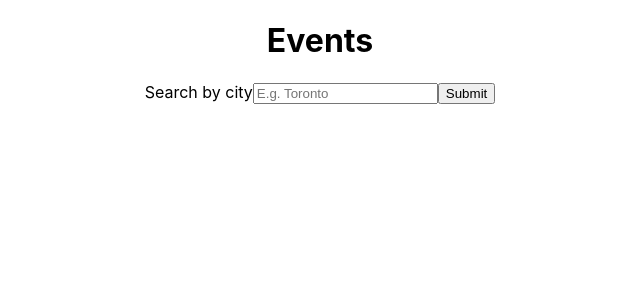
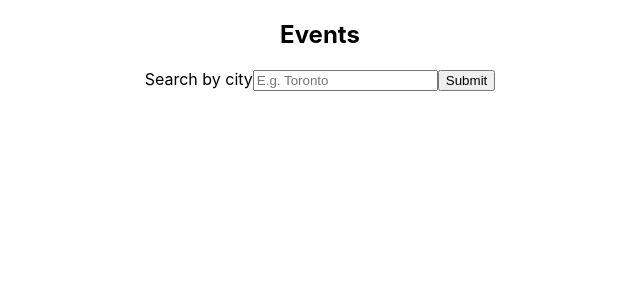
Before and after one commit to itsninam/event-finder, a React (Create React App) app: page / in a window 1280 px wide. Shown: the top 300 px of the page, without its empty margins (320-960 px from the left). Built offline with nearby package versions, Linux system fonts and the light colour scheme.

Commit message:
refactored code, moved displayed events in DisplayEvents component, moved categories in Categories component, moved search events in search Event component

```diff
--- a/src/App.js
+++ b/src/App.js
@@ -1,8 +1,14 @@
+//Styles
 import "./styles/App.scss";
 
 //Modules
 import { useState } from "react";
 import axios from "axios";
+
+//Components
+import DisplayEvents from "./components/DisplayEvents";
+import Categories from "./components/Categories";
+import SearchEvents from "./components/SearchEvent";
 
 function App() {
   //store api data
@@ -11,14 +17,22 @@ function App() {
   //store user input from the form
   const [userInput, setUserInput] = useState("");
 
-  //create state to update title on form submit
-  const [updateTitle, setUpdateTitle] = useState(false);
+  //create state to display error message if api data not found
+  const [eventsNotFound, setEventsNotFound] = useState(false);
 
   //create new state to capture user input after form submit
   const [newTitle, setNewTitle] = useState("");
 
-  //create state to display error message if api data not found
-  const [eventsNotFound, setEventsNotFound] = useState(false);
+  //capture chosen category
+  const [chosenCategory, setChosenCategory] = useState("");
+
+  //filter by category
+  // const handleFilterCategory = (category) => {
+  //   const filteredCategory = eventsData.filter(
+  //     (event) => event.classifications[0].segment.name === category
+  //   );
+  //   setChosenCategory(filteredCategory);
+  // };
 
   //api call
   const fetchData = () => {
@@ -28,6 +42,7 @@ function App() {
         apikey: "nECUmdyhZAjqAnGtxK8PgEYLTQzbV9mU",
         city: userInput,
         countryCode: "ca",
+        //TODO: fix lat/long
       },
     })
       .then((response) => {
@@ -42,63 +57,26 @@ function App() {
       });
   };
 
-  //call api function on form submit
-  const handleSubmit = (event) => {
-    event.preventDefault();
-
-    if (!userInput) {
-      alert("please type a city");
-    } else {
-      fetchData();
-      //clear user input
-      setUserInput("");
-      //display user input in title after form submit
-      setUpdateTitle(true);
-      //store user input in new state to update title after form is cleared
-      setNewTitle(userInput);
-      //ensure error message is not displayed when data is found
-      setEventsNotFound(false);
-    }
-  };
-
-  const onChange = (event) => {
-    setUserInput(event.target.value);
-    //ensure error message is not displayed when data is found
-  };
-
   return (
     <div className="App">
-      {/* on submit, display user input in title */}
-      {!updateTitle ? <h1>Events</h1> : <h1>Events in {newTitle}</h1>}
-      <form action="" onSubmit={handleSubmit}>
-        <label htmlFor="searchEvent">Search by city</label>
-        <input
-          id="searchEvent"
-          type="text"
-          onChange={onChange}
-          value={userInput}
-          placeholder="E.g. Toronto"
-        />
-        <button type="submit">Submit</button>
-      </form>
-      {eventsNotFound ? (
-        // inform user if events not found, otherwise display data on page
-        <h2>Sorry, no events found in {newTitle} at this time</h2>
-      ) : (
-        <>
-          {eventsData.map((event) => {
-            return (
-              <div key={event.id}>
-                <h2>{event.name}</h2>
-                <p>{event.dates.start.localDate}</p>
-                <p>{event.dates.start.localTime}</p>
-                <img src={event.images[0].url} alt={event.name}></img>
-                {/* <p>{event["_embedded"].venues[0].address}</p> */}
-              </div>
-            );
-          })}
-        </>
-      )}
+      <SearchEvents
+        fetchData={fetchData}
+        userInput={userInput}
+        setUserInput={setUserInput}
+        setEventsNotFound={setEventsNotFound}
+        newTitle={newTitle}
+        setNewTitle={setNewTitle}
+      />
+      <Categories
+        eventsData={eventsData}
+        setChosenCategory={setChosenCategory}
+        chosenCategory={chosenCategory}
+      />
+      <DisplayEvents
+        eventsData={eventsData}
+        eventsNotFound={eventsNotFound}
+        newTitle={newTitle}
+      />
     </div>
   );
 }
--- /dev/null
+++ b/src/components/Categories.js
@@ -0,0 +1,49 @@
+//Categories.js
+
+//Modules
+import { useEffect, useState } from "react";
+
+const Categories = ({ eventsData, setChosenCategory, chosenCategory }) => {
+  //create state to store categories from api
+  const [categories, setCategories] = useState([]);
+
+  //capture user's chosen category
+  const onCategoryChange = (event) => {
+    setChosenCategory(event.target.value);
+  };
+
+  //create single categories from api result and add "All" as an option
+  useEffect(
+    () =>
+      setCategories([
+        "All",
+        ...new Set(
+          eventsData.map((event) => event.classifications[0].segment.name)
+        ),
+      ]),
+    [eventsData]
+  );
+
+  return (
+    <form action="">
+      {Object.keys(eventsData).length === 0 ? null : (
+        <>
+          <label htmlFor="categories">View by category</label>
+          <select
+            name="categories"
+            id="categories"
+            onChange={onCategoryChange}
+            value={chosenCategory}
+          >
+            {categories.map((category, index) => {
+              return <option key={index}>{category}</option>;
+            })}
+          </select>
+        </>
+      )}
+      {console.log(chosenCategory)}
+    </form>
+  );
+};
+
+export default Categories;
--- /dev/null
+++ b/src/components/DisplayEvents.js
@@ -0,0 +1,41 @@
+// DisplayEvents.js
+
+const DisplayEvents = ({ eventsData, eventsNotFound, newTitle }) => {
+  //if time starts with a 0, set it to AM, otherwise set to PM
+  const setTime = (time) => {
+    return time.match(/^0/) ? "AM" : "PM";
+  };
+
+  return (
+    <section>
+      {eventsNotFound ? (
+        // inform user if events not found, otherwise display data on page
+        <h2>Sorry, no events found in {newTitle} at this time</h2>
+      ) : (
+        <>
+          {eventsData.map((event) => {
+            return (
+              <div key={event.id}>
+                <h2>{event.name}</h2>
+                <p>{event.dates.start.localDate}</p>
+                {/* exclude api results without time property and remove trailing zeroes from time*/}
+                {event.dates.start.localTime === undefined ? null : (
+                  <p>
+                    {event.dates.start.localTime.replace(/:00$/, "")}
+                    {/* display AM or PM */}
+                    <span>{setTime(event.dates.start.localTime)}</span>
+                  </p>
+                )}
+                <p> {event.dates.status.code}</p>
+                <img src={event.images[0].url} alt={event.name}></img>
+                <p>{event.classifications[0].segment.name}</p>
+              </div>
+            );
+          })}
+        </>
+      )}
+    </section>
+  );
+};
+
+export default DisplayEvents;
--- /dev/null
+++ b/src/components/SearchEvent.js
@@ -0,0 +1,64 @@
+// SearchEvent.js
+
+//Modules
+import { useState } from "react";
+
+const SearchEvents = ({
+  fetchData,
+  userInput,
+  setUserInput,
+  setEventsNotFound,
+  newTitle,
+  setNewTitle,
+}) => {
+  //create state to update title on form submit
+  const [updateTitle, setUpdateTitle] = useState(false);
+
+  //call api function on form submit
+  const handleSubmit = (event) => {
+    event.preventDefault();
+
+    if (!userInput) {
+      alert("please type a city");
+    } else {
+      fetchData();
+      //clear user input
+      setUserInput("");
+      //display user input in title after form submit
+      setUpdateTitle(true);
+      //store user input in new state to update title after form is cleared
+      setNewTitle(userInput);
+      //ensure error message is not displayed when data is found
+      setEventsNotFound(false);
+    }
+  };
+
+  //capture user input
+  const onChange = (event) => {
+    setUserInput(event.target.value);
+  };
+
+  return (
+    <section>
+      {/* on submit, display user input in title */}
+      {!updateTitle ? (
+        <h1>Events</h1>
+      ) : (
+        <h1>Events in {newTitle[0].toUpperCase() + newTitle.slice(1)}</h1>
+      )}
+      <form action="" onSubmit={handleSubmit}>
+        <label htmlFor="searchEvent">Search by city</label>
+        <input
+          id="searchEvent"
+          type="text"
+          onChange={onChange}
+          value={userInput}
+          placeholder="E.g. Toronto"
+        />
+        <button type="submit">Submit</button>
+      </form>
+    </section>
+  );
+};
+
+export default SearchEvents;
```
